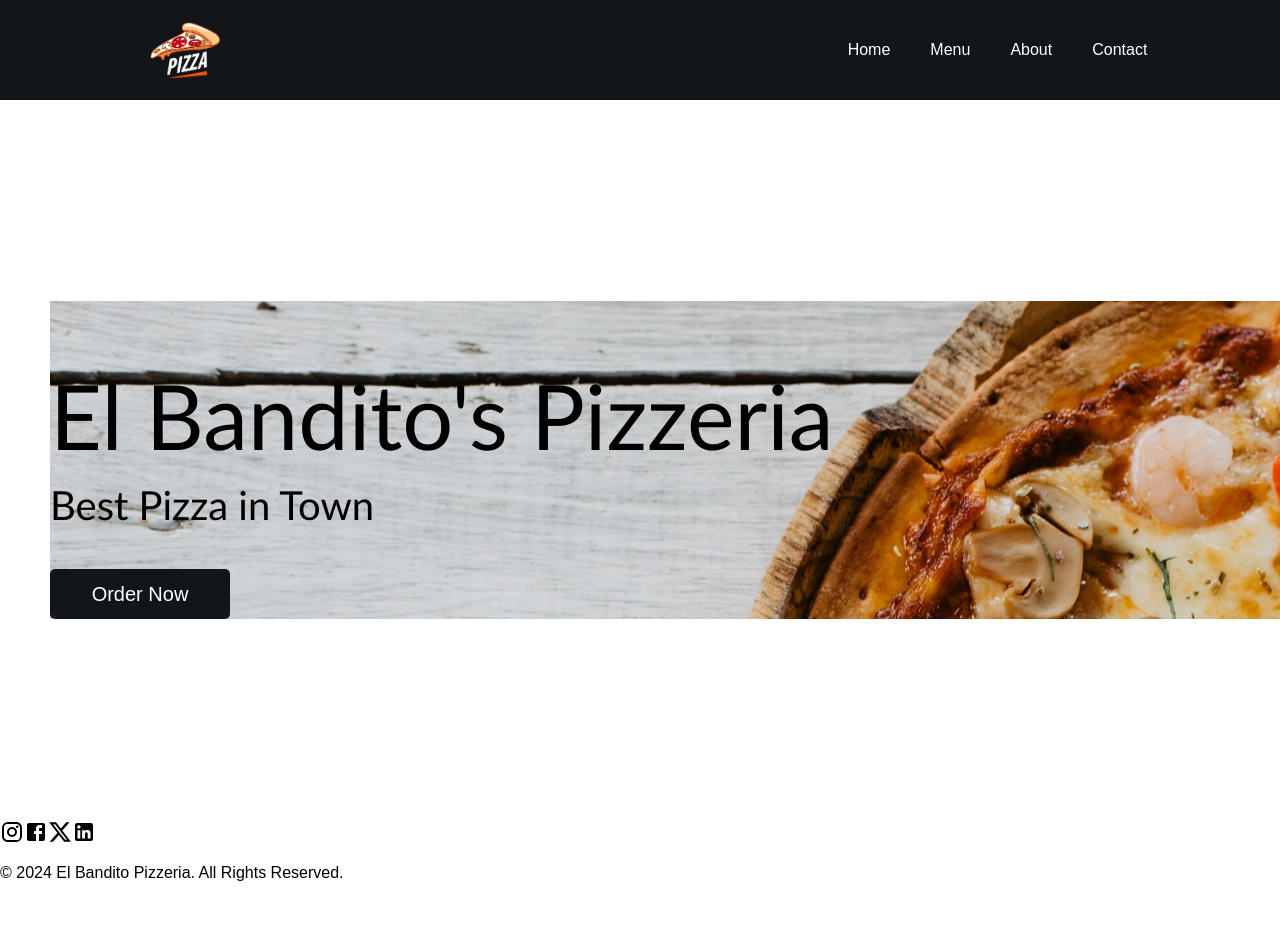
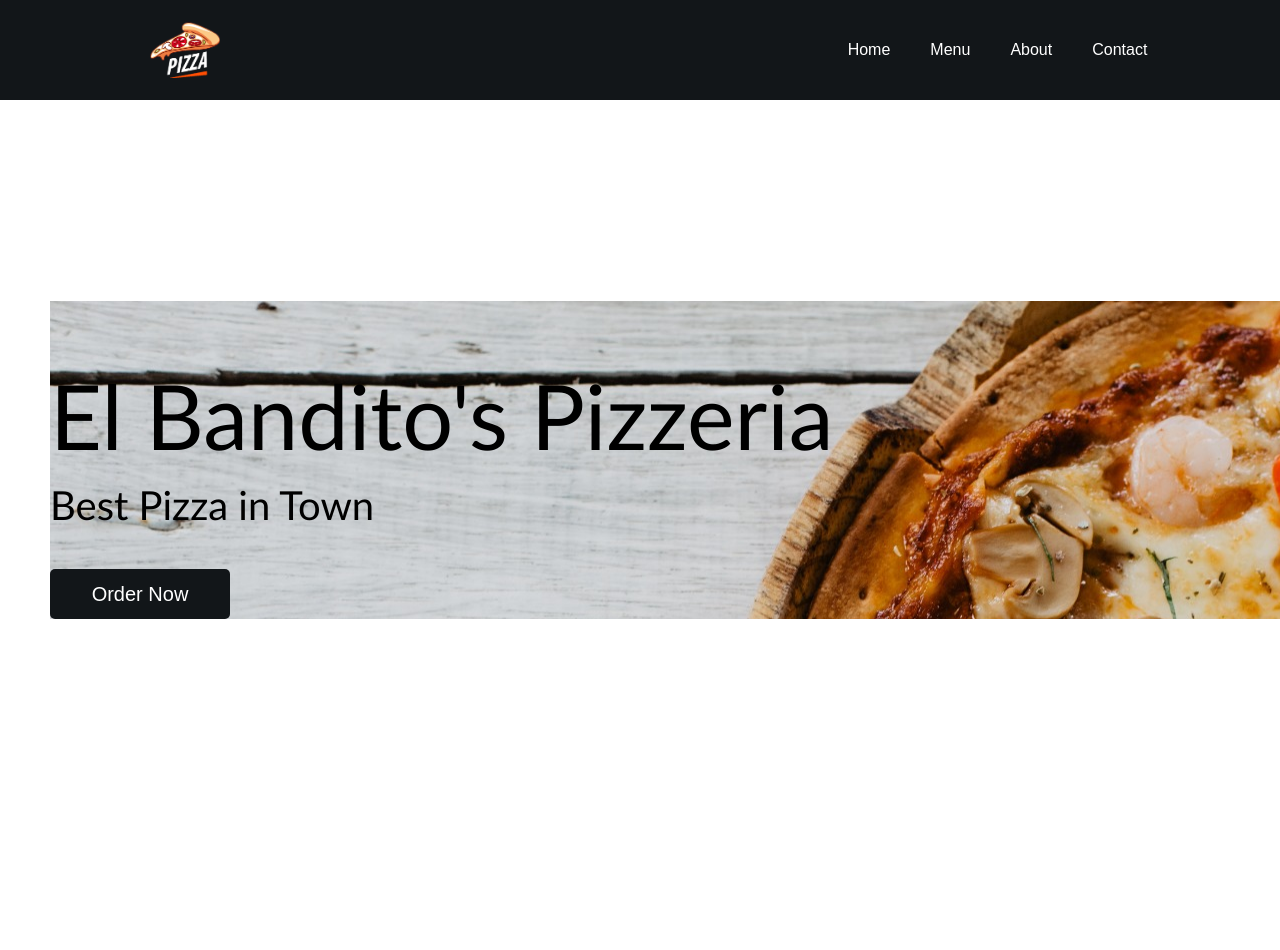
Before and after one commit to AndrasCsorba/El-Bandito-Pizzeria, a React (Create React App) app: page / in a window 1280 px wide. Shown: the top 950 px of the page. Before the commit the page ends 898 px from the top, so only its background shows below. Built offline with nearby package versions, Linux system fonts and the light colour scheme.

Commit message:
footers css

```diff
--- a/src/components/Footers.js
+++ b/src/components/Footers.js
@@ -3,6 +3,7 @@
 import FacebookIcon from "@mui/icons-material/Facebook";
 import XIcon from "@mui/icons-material/X";
 import LinkedInIcon from "@mui/icons-material/LinkedIn";
+import "../styles/Footers.css";
 
 function Footers() {
   return (
--- /dev/null
+++ b/src/styles/Footers.css
@@ -0,0 +1,21 @@
+.footers {
+  width: 100%;
+  height: 200px;
+  background-color: #121619;
+  display: flex;
+  justify-content: center;
+  align-items: center;
+  flex-direction: column;
+  padding-top: 10px;
+}
+
+.socialMedia svg {
+  color: white;
+  margin: 20px;
+  font-size: 70px;
+  cursor: pointer;
+}
+
+.footer p {
+  color: white;
+}
```
Also changed, not shown: src/styles/Footer.css (deleted).
